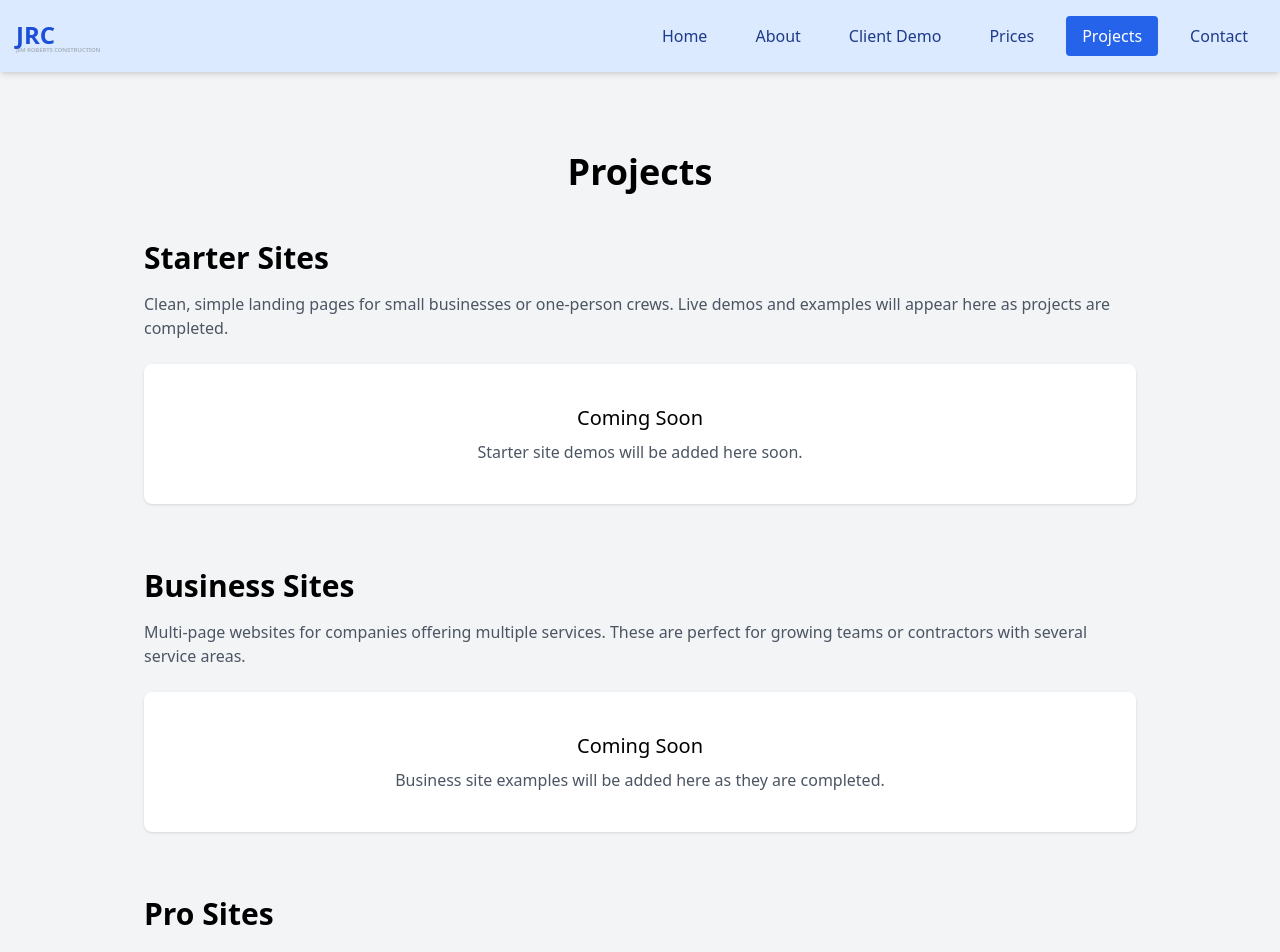
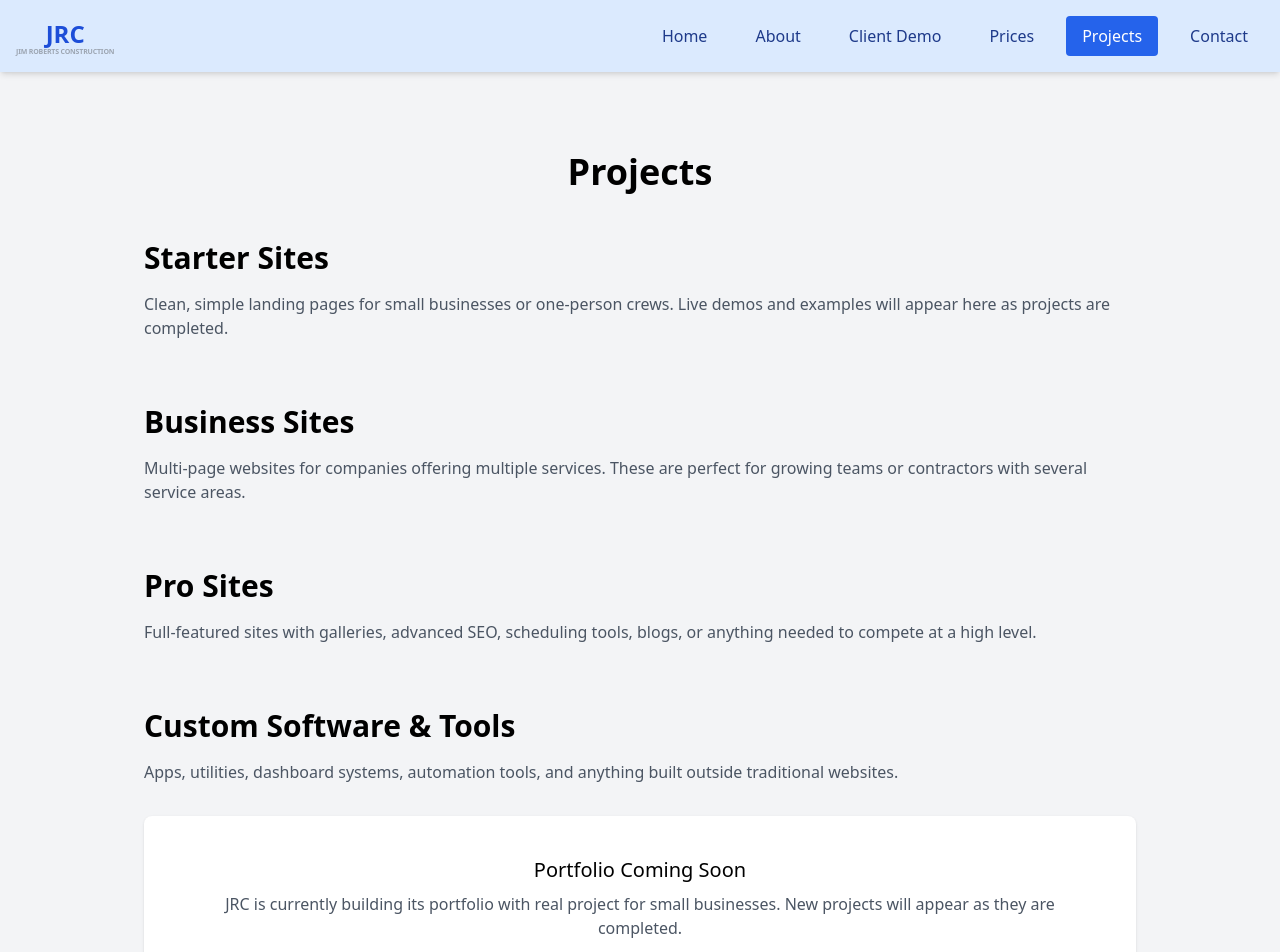
Before and after one commit to james3roberts/personal-site, a React (Vite) app: page /projects in a window 1280 px wide. Shown: the top 952 px of the page. Built offline with nearby package versions, Linux system fonts and the light colour scheme.

Commit message:
finished quick site polish

```diff
--- a/src/components/Navbar.jsx
+++ b/src/components/Navbar.jsx
@@ -44,19 +44,19 @@ export default function Navbar() {
         </div> */}
 
         {/* Logo */}
-        <div className="flex flex-col leading-none">
+        <div className="flex flex-col items-center leading-none">
           <div className="text-2xl font-bold text-blue-700">JRC</div>
 
           {/* Hidden-in-plain-sight subtext */}
           <div
             className="
-    text-[6px]
+    text-[7px]
     font-semibold
     text-neutral-700
-    opacity-30
+    opacity-40
     tracking-tight
-    -mt-1
-    blur-[0.2px]
+    -mt-0.5
+    whitespace-nowrap
   "
           >
             JIM ROBERTS CONSTRUCTION
--- a/src/pages/Prices.jsx
+++ b/src/pages/Prices.jsx
@@ -12,7 +12,7 @@ export default function Prices() {
   const packagePrices = {
     starter: [300, 500],
     business: [750, 1200],
-    pro: [1500, 1500],
+    pro: [1500, 6500],
   };
 
   const addonPrices = {
@@ -74,7 +74,7 @@ export default function Prices() {
 
   const toggleAddon = (addon) => {
     setAddons((prev) =>
-      prev.includes(addon) ? prev.filter((a) => a !== addon) : [...prev, addon]
+      prev.includes(addon) ? prev.filter((a) => a !== addon) : [...prev, addon],
     );
   };
 
@@ -117,10 +117,14 @@ export default function Prices() {
                   checked={addons.includes(key)}
                   onChange={() => toggleAddon(key)}
                 />{" "}
-                {key.replace(/([A-Z])/g, " $1").replace(/^./, (s) => s.toUpperCase())} —{" "}
-                {priceDisplay}
+                {key
+                  .replace(/([A-Z])/g, " $1")
+                  .replace(/^./, (s) => s.toUpperCase())}{" "}
+                — {priceDisplay}
               </label>
-              <p className="text-gray-600 ml-6">{addonPrices[key].description}</p>
+              <p className="text-gray-600 ml-6">
+                {addonPrices[key].description}
+              </p>
             </div>
           );
         })}
@@ -128,7 +132,9 @@ export default function Prices() {
 
       {/* Maintenance */}
       <div className="mb-8">
-        <h2 className="text-2xl font-semibold mb-3">Maintenance & Support (Monthly)</h2>
+        <h2 className="text-2xl font-semibold mb-3">
+          Maintenance & Support (Monthly)
+        </h2>
         {Object.keys(maintenancePrices).map((key) => (
           <div key={key} className="mb-2">
             <label className="block">
@@ -138,13 +144,22 @@ export default function Prices() {
                 value={key}
                 onChange={() => setMaintenance(key)}
               />{" "}
-              {key.charAt(0).toUpperCase() + key.slice(1)} — ${maintenancePrices[key].price}/mo
+              {key.charAt(0).toUpperCase() + key.slice(1)} — $
+              {maintenancePrices[key].price}/mo
             </label>
-            <p className="text-gray-600 ml-6">{maintenancePrices[key].description}</p>
+            <p className="text-gray-600 ml-6">
+              {maintenancePrices[key].description}
+            </p>
           </div>
         ))}
         <label className="block mt-1">
-          <input type="radio" name="maintenance" value="" onChange={() => setMaintenance("")} /> No monthly support
+          <input
+            type="radio"
+            name="maintenance"
+            value=""
+            onChange={() => setMaintenance("")}
+          />{" "}
+          No monthly support
         </label>
       </div>
 
@@ -152,7 +167,9 @@ export default function Prices() {
       <div className="text-center my-6">
         <h3 className="text-xl font-bold mb-2">Current Estimated Total</h3>
         <p className="text-lg font-semibold">
-          {min > 0 ? `$${min.toLocaleString()} – $${max.toLocaleString()}` : "Select a package to see total"}
+          {min > 0
+            ? `$${min.toLocaleString()} – $${max.toLocaleString()}`
+            : "Select a package to see total"}
         </p>
       </div>
 
@@ -172,9 +189,13 @@ export default function Prices() {
           <div className="bg-white rounded-lg p-6 max-w-md w-full relative">
             <h2 className="text-2xl font-bold mb-4 text-center">Your Quote</h2>
             <div className="mb-4">
-              <p><strong>Package:</strong> {packageType || "None selected"}</p>
+              <p>
+                <strong>Package:</strong> {packageType || "None selected"}
+              </p>
 
-              <p><strong>Add-Ons:</strong></p>
+              <p>
+                <strong>Add-Ons:</strong>
+              </p>
               {addons.length > 0 ? (
                 <ul className="ml-4 list-disc">
                   {addons.map((addon) => {
@@ -184,7 +205,10 @@ export default function Prices() {
                       : `$${price}`;
                     return (
                       <li key={addon}>
-                        {addon.replace(/([A-Z])/g, " $1").replace(/^./, (s) => s.toUpperCase())} — {addonPrices[addon].description} ({priceDisplay})
+                        {addon
+                          .replace(/([A-Z])/g, " $1")
+                          .replace(/^./, (s) => s.toUpperCase())}{" "}
+                        — {addonPrices[addon].description} ({priceDisplay})
                       </li>
                     );
                   })}
@@ -195,11 +219,15 @@ export default function Prices() {
 
               <p>
                 <strong>Maintenance:</strong> {maintenance || "None"}{" "}
-                {maintenance && `(${maintenancePrices[maintenance].description})`}
+                {maintenance &&
+                  `(${maintenancePrices[maintenance].description})`}
               </p>
 
               <p className="mt-2 text-lg font-bold">
-                Total: {min > 0 ? `$${min.toLocaleString()} – $${max.toLocaleString()}` : "Select a package"}
+                Total:{" "}
+                {min > 0
+                  ? `$${min.toLocaleString()} – $${max.toLocaleString()}`
+                  : "Select a package"}
               </p>
             </div>
 
@@ -215,8 +243,8 @@ export default function Prices() {
                   setIsModalOpen(false);
                   navigate(
                     `/contact?package=${packageType}&addons=${addons.join(
-                      ","
-                    )}&maintenance=${maintenance}&min=${min}&max=${max}`
+                      ",",
+                    )}&maintenance=${maintenance}&min=${min}&max=${max}`,
                   );
                 }}
                 className="bg-blue-600 text-white px-4 py-2 rounded hover:bg-blue-700 transition"
--- a/src/pages/Privacy.jsx
+++ b/src/pages/Privacy.jsx
@@ -6,7 +6,7 @@ import React from "react";
  * Edit: replace BUSINESS_EMAIL and BUSINESS_URL below.
  */
 
-const BUSINESS_EMAIL = "you@yourdomain.com"; // <-- replace this
+const BUSINESS_EMAIL = "JimRobertsConstruction@gmail.com.com"; // <-- replace this
 const BUSINESS_URL = "https://yourdomain.com"; // <-- replace this
 const LAST_UPDATED = "November 29, 2025";
 
--- a/src/pages/Projects.jsx
+++ b/src/pages/Projects.jsx
@@ -15,13 +15,14 @@ export default function Projects() {
           Live demos and examples will appear here as projects are completed.
         </p>
 
-        {/* Coming soon box */}
+        {/* Coming soon box
         <div className="bg-white shadow rounded-lg p-10 text-center">
           <h3 className="text-xl font-medium mb-2">Coming Soon</h3>
           <p className="text-gray-600">
             Starter site demos will be added here soon.
           </p>
         </div>
+        */}
       </section>
 
       {/*
@@ -32,17 +33,18 @@ export default function Projects() {
       <section className="mb-16">
         <h2 className="text-3xl font-semibold mb-4">Business Sites</h2>
         <p className="text-gray-600 mb-6">
-          Multi-page websites for companies offering multiple services.
-          These are perfect for growing teams or contractors with several service areas.
+          Multi-page websites for companies offering multiple services. These
+          are perfect for growing teams or contractors with several service
+          areas.
         </p>
 
-        {/* Coming soon box */}
+        {/* Coming soon box
         <div className="bg-white shadow rounded-lg p-10 text-center">
           <h3 className="text-xl font-medium mb-2">Coming Soon</h3>
           <p className="text-gray-600">
             Business site examples will be added here as they are completed.
           </p>
-        </div>
+        </div>*/}
       </section>
 
       {/*
@@ -57,13 +59,13 @@ export default function Projects() {
           blogs, or anything needed to compete at a high level.
         </p>
 
-        {/* Coming soon box */}
+        {/* Coming soon box
         <div className="bg-white shadow rounded-lg p-10 text-center">
           <h3 className="text-xl font-medium mb-2">Coming Soon</h3>
           <p className="text-gray-600">
             Pro-level sites will appear here as they are delivered.
           </p>
-        </div>
+        </div> */}
       </section>
 
       {/*
@@ -78,14 +80,13 @@ export default function Projects() {
           built outside traditional websites.
         </p>
 
-        {/* Coming soon box */}
+        {/* Coming soon box
         <div className="bg-white shadow rounded-lg p-10 text-center">
           <h3 className="text-xl font-medium mb-2">Coming Soon</h3>
           <p className="text-gray-600">
-            Custom software projects will be added here soon (including the
-            lineman dashboard you're working on).
+            Custom software projects will be added here soon.
           </p>
-        </div>
+        </div>*/}
       </section>
 
       {/*
@@ -101,6 +102,13 @@ export default function Projects() {
           ...
         </div>
       */}
+      <section className="bg-white shadow rounded-lg p-10 text-center mt-8">
+        <h3 className="text-xl font-medium mb-2">Portfolio Coming Soon</h3>
+        <p className="text-gray-600">
+          JRC is currently building its portfolio with real project for small
+          businesses. New projects will appear as they are completed.
+        </p>
+      </section>
     </div>
   );
 }
--- a/src/pages/TermsPages.jsx
+++ b/src/pages/TermsPages.jsx
@@ -7,7 +7,7 @@ import React from "react";
  */
 
 const BUSINESS_NAME = "JRC Works"; // <-- replace if needed
-const BUSINESS_EMAIL = "you@yourdomain.com"; // <-- replace this
+const BUSINESS_EMAIL = "JimRobertsConstruction@gmail.com.com"; // <-- replace this
 const BUSINESS_URL = "https://yourdomain.com"; // <-- replace this
 const LAST_UPDATED = "November 29, 2025";
 
```
Also changed, not shown: src/pages/ToDo.txt, 1 other file (tests, documents, lock files or other folders).
